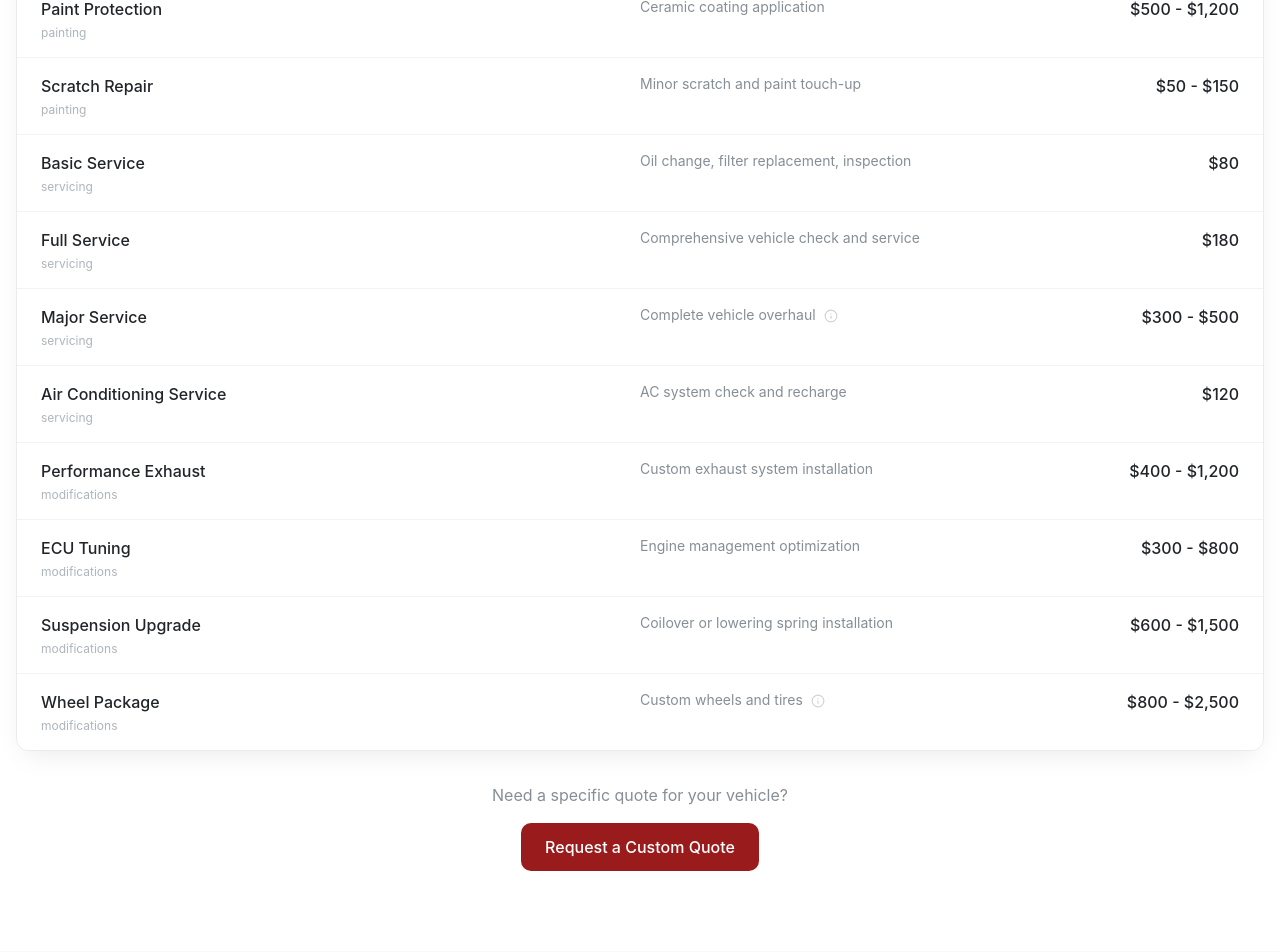
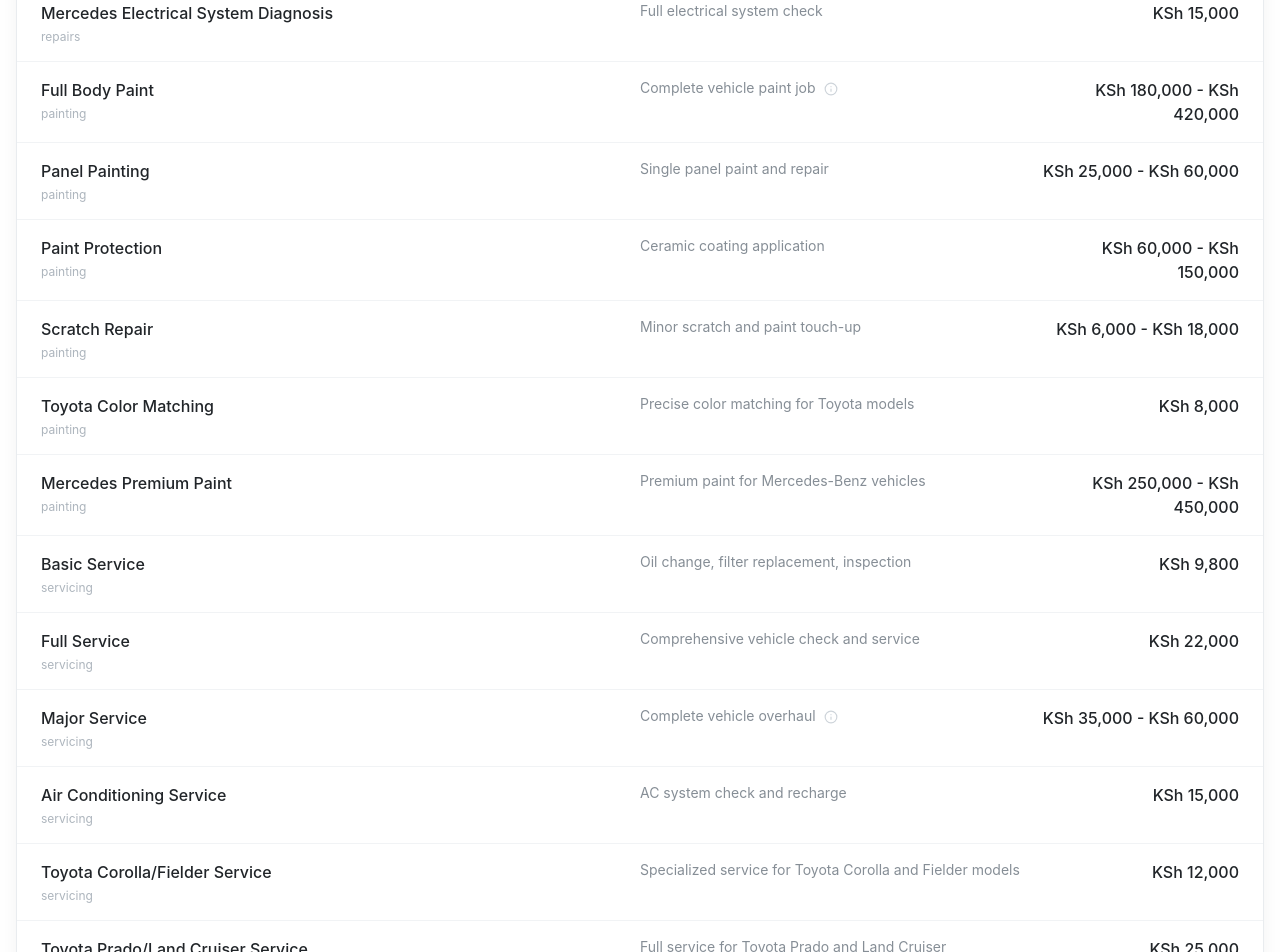
Before and after one commit to MPChege/paulstarr-auto-service-hub-67, a React (Vite) app: page /pricing in a window 1280 px wide. Shown: the part 1848-2800 px from the top of the page. Built offline with nearby package versions, Linux system fonts and the light colour scheme.

Commit message:
Update pricing and car models
Update pricing to KES and add more car models.

```diff
--- a/src/components/BookingForm.tsx
+++ b/src/components/BookingForm.tsx
@@ -52,6 +52,56 @@ const BookingForm: React.FC<BookingFormProps> = ({
     '09:00 AM', '10:00 AM', '11:00 AM', '12:00 PM',
     '01:00 PM', '02:00 PM', '03:00 PM', '04:00 PM'
   ];
+
+  // Common car makes in Kenya
+  const commonCarMakes = [
+    'Toyota', 'Subaru', 'Mercedes-Benz', 'Nissan', 'Mitsubishi',
+    'Honda', 'Mazda', 'Isuzu', 'Volkswagen', 'Land Rover'
+  ];
+
+  // Car models based on make
+  const getCarModels = (make: string) => {
+    switch (make) {
+      case 'Toyota':
+        return [
+          'Corolla', 'Fielder', 'Premio', 'Vitz', 'Prado',
+          'Land Cruiser', 'Hilux', 'Fortuner', 'RAV4', 'Wish',
+          'Noah', 'Voxy', 'Hiace', 'Harrier', 'Probox', 'Succeed'
+        ];
+      case 'Subaru':
+        return [
+          'Forester', 'Outback', 'Impreza', 'Legacy', 'XV',
+          'WRX', 'STI', 'Levorg'
+        ];
+      case 'Mercedes-Benz':
+        return [
+          'C-Class', 'E-Class', 'S-Class', 'GLC', 'GLE',
+          'G-Wagon', 'ML', 'A-Class', 'B-Class'
+        ];
+      case 'Nissan':
+        return [
+          'X-Trail', 'Juke', 'Tiida', 'Note', 'Serena',
+          'Wingroad', 'Navara', 'Patrol', 'March', 'Sunny'
+        ];
+      case 'Mitsubishi':
+        return [
+          'Pajero', 'Outlander', 'L200', 'Lancer', 'RVR',
+          'Galant', 'Mirage', 'ASX'
+        ];
+      case 'Honda':
+        return ['Fit', 'CR-V', 'Civic', 'Accord', 'Freed', 'Vezel', 'Stream'];
+      case 'Mazda':
+        return ['Demio', 'Axela', 'Atenza', 'CX-5', 'CX-3', 'Bongo', 'Verisa'];
+      case 'Isuzu':
+        return ['D-Max', 'MU-X', 'FRR', 'NQR', 'ELF', 'FVZ'];
+      case 'Volkswagen':
+        return ['Golf', 'Tiguan', 'Touareg', 'Polo', 'Passat', 'Amarok', 'Jetta'];
+      case 'Land Rover':
+        return ['Range Rover', 'Discovery', 'Defender', 'Evoque', 'Freelander'];
+      default:
+        return [];
+    }
+  };
 
   const handleNext = () => {
     if (step === 1) {
@@ -214,36 +264,62 @@ const BookingForm: React.FC<BookingFormProps> = ({
           <div className="space-y-6 animate-fade-in">
             <div className="space-y-2">
               <Label htmlFor="carMake">Car Make</Label>
-              <div className="relative">
-                <Car size={18} className="absolute left-3 top-1/2 transform -translate-y-1/2 text-paulstarr-500" />
-                <Input
-                  id="carMake"
-                  placeholder="e.g., Toyota, Honda, Ford"
-                  value={carMake}
-                  onChange={(e) => setCarMake(e.target.value)}
-                  className="pl-10"
-                />
-              </div>
+              <Select value={carMake} onValueChange={setCarMake}>
+                <SelectTrigger id="carMake" className="w-full">
+                  <SelectValue placeholder="Select car make">
+                    <div className="flex items-center">
+                      <Car size={16} className="mr-2 text-paulstarr-accent" />
+                      {carMake || "Select car make"}
+                    </div>
+                  </SelectValue>
+                </SelectTrigger>
+                <SelectContent>
+                  {commonCarMakes.map((make) => (
+                    <SelectItem key={make} value={make}>
+                      <div className="flex items-center">
+                        <Car size={16} className="mr-2 text-paulstarr-accent" />
+                        {make}
+                      </div>
+                    </SelectItem>
+                  ))}
+                </SelectContent>
+              </Select>
             </div>
 
             <div className="space-y-2">
               <Label htmlFor="carModel">Car Model</Label>
-              <Input
-                id="carModel"
-                placeholder="e.g., Camry, Civic, F-150"
+              <Select
                 value={carModel}
-                onChange={(e) => setCarModel(e.target.value)}
-              />
+                onValueChange={setCarModel}
+                disabled={!carMake}
+              >
+                <SelectTrigger id="carModel" className="w-full">
+                  <SelectValue placeholder={carMake ? "Select car model" : "Select car make first"} />
+                </SelectTrigger>
+                <SelectContent>
+                  {carMake && getCarModels(carMake).map((model) => (
+                    <SelectItem key={model} value={model}>
+                      {model}
+                    </SelectItem>
+                  ))}
+                </SelectContent>
+              </Select>
             </div>
 
             <div className="space-y-2">
               <Label htmlFor="carYear">Year</Label>
-              <Input
-                id="carYear"
-                placeholder="e.g., 2020"
-                value={carYear}
-                onChange={(e) => setCarYear(e.target.value)}
-              />
+              <Select value={carYear} onValueChange={setCarYear}>
+                <SelectTrigger id="carYear" className="w-full">
+                  <SelectValue placeholder="Select year" />
+                </SelectTrigger>
+                <SelectContent>
+                  {Array.from({ length: 25 }, (_, i) => new Date().getFullYear() - i).map((year) => (
+                    <SelectItem key={year} value={year.toString()}>
+                      {year}
+                    </SelectItem>
+                  ))}
+                </SelectContent>
+              </Select>
             </div>
 
             <div className="space-y-2">
@@ -298,7 +374,7 @@ const BookingForm: React.FC<BookingFormProps> = ({
                 <Phone size={18} className="absolute left-3 top-1/2 transform -translate-y-1/2 text-paulstarr-500" />
                 <Input
                   id="phone"
-                  placeholder="(123) 456-7890"
+                  placeholder="07XX XXX XXX"
                   value={phone}
                   onChange={(e) => setPhone(e.target.value)}
                   className="pl-10"
--- a/src/components/PricingTable.tsx
+++ b/src/components/PricingTable.tsx
@@ -7,7 +7,7 @@ interface PricingItem {
   service: string;
   category: string;
   description: string;
-  price?: string | null;  // Make price optional
+  price?: string | null;  // Optional price field
   priceRange?: { min: string; max: string };
   notes?: string;
 }
--- a/src/pages/Pricing.tsx
+++ b/src/pages/Pricing.tsx
@@ -12,39 +12,57 @@ const Pricing: React.FC = () => {
       service: 'Oil Change',
       category: 'repairs',
       description: 'Full synthetic oil change with filter',
-      price: '$45',
+      price: 'KSh 5,500',
       notes: 'Price may vary based on oil type and quantity required',
     },
     {
       service: 'Brake Service',
       category: 'repairs',
       description: 'Brake pad replacement (per axle)',
-      priceRange: { min: '$80', max: '$150' },
+      priceRange: { min: 'KSh 9,800', max: 'KSh 18,500' },
       notes: 'Additional costs for rotors if needed',
     },
     {
       service: 'Engine Diagnostics',
       category: 'repairs',
       description: 'Computer diagnostic scan',
-      price: '$75',
+      price: 'KSh 9,200',
     },
     {
       service: 'Battery Replacement',
       category: 'repairs',
       description: 'Including testing and installation',
-      priceRange: { min: '$120', max: '$200' },
+      priceRange: { min: 'KSh 15,000', max: 'KSh 25,000' },
     },
     {
       service: 'Alternator Replacement',
       category: 'repairs',
       description: 'Parts and labor included',
-      priceRange: { min: '$250', max: '$400' },
+      priceRange: { min: 'KSh 30,000', max: 'KSh 50,000' },
     },
     {
       service: 'Starter Replacement',
       category: 'repairs',
       description: 'Parts and labor included',
-      priceRange: { min: '$200', max: '$350' },
+      priceRange: { min: 'KSh 25,000', max: 'KSh 43,000' },
+    },
+    {
+      service: 'Toyota Timing Belt Replacement',
+      category: 'repairs',
+      description: 'For Toyota Corolla and similar models',
+      priceRange: { min: 'KSh 20,000', max: 'KSh 35,000' },
+    },
+    {
+      service: 'Subaru Head Gasket Repair',
+      category: 'repairs',
+      description: 'Complete head gasket replacement',
+      priceRange: { min: 'KSh 75,000', max: 'KSh 120,000' },
+    },
+    {
+      service: 'Mercedes Electrical System Diagnosis',
+      category: 'repairs',
+      description: 'Full electrical system check',
+      price: 'KSh 15,000',
     },
 
     // Painting Services
@@ -52,26 +70,38 @@ const Pricing: React.FC = () => {
       service: 'Full Body Paint',
       category: 'painting',
       description: 'Complete vehicle paint job',
-      priceRange: { min: '$1,500', max: '$3,500' },
+      priceRange: { min: 'KSh 180,000', max: 'KSh 420,000' },
       notes: 'Price varies based on vehicle size and paint type',
     },
     {
       service: 'Panel Painting',
       category: 'painting',
       description: 'Single panel paint and repair',
-      priceRange: { min: '$200', max: '$500' },
+      priceRange: { min: 'KSh 25,000', max: 'KSh 60,000' },
     },
     {
       service: 'Paint Protection',
       category: 'painting',
       description: 'Ceramic coating application',
-      priceRange: { min: '$500', max: '$1,200' },
+      priceRange: { min: 'KSh 60,000', max: 'KSh 150,000' },
     },
     {
       service: 'Scratch Repair',
       category: 'painting',
       description: 'Minor scratch and paint touch-up',
-      priceRange: { min: '$50', max: '$150' },
+      priceRange: { min: 'KSh 6,000', max: 'KSh 18,000' },
+    },
+    {
+      service: 'Toyota Color Matching',
+      category: 'painting',
+      description: 'Precise color matching for Toyota models',
+      price: 'KSh 8,000',
+    },
+    {
+      service: 'Mercedes Premium Paint',
+      category: 'painting',
+      description: 'Premium paint for Mercedes-Benz vehicles',
+      priceRange: { min: 'KSh 250,000', max: 'KSh 450,000' },
     },
 
     // Regular Servicing
@@ -79,26 +109,50 @@ const Pricing: React.FC = () => {
       service: 'Basic Service',
       category: 'servicing',
       description: 'Oil change, filter replacement, inspection',
-      price: '$80',
+      price: 'KSh 9,800',
     },
     {
       service: 'Full Service',
       category: 'servicing',
       description: 'Comprehensive vehicle check and service',
-      price: '$180',
+      price: 'KSh 22,000',
     },
     {
       service: 'Major Service',
       category: 'servicing',
       description: 'Complete vehicle overhaul',
-      priceRange: { min: '$300', max: '$500' },
+      priceRange: { min: 'KSh 35,000', max: 'KSh 60,000' },
       notes: 'Includes all fluids, filters, and detailed inspection',
     },
     {
       service: 'Air Conditioning Service',
       category: 'servicing',
       description: 'AC system check and recharge',
-      price: '$120',
+      price: 'KSh 15,000',
+    },
+    {
+      service: 'Toyota Corolla/Fielder Service',
+      category: 'servicing',
+      description: 'Specialized service for Toyota Corolla and Fielder models',
+      price: 'KSh 12,000',
+    },
+    {
+      service: 'Toyota Prado/Land Cruiser Service',
+      category: 'servicing',
+      description: 'Full service for Toyota Prado and Land Cruiser',
+      price: 'KSh 25,000',
+    },
+    {
+      service: 'Subaru Forester/Outback Service',
+      category: 'servicing',
+      description: 'Specialized service for Subaru models',
+      price: 'KSh 18,000',
+    },
+    {
+      service: 'Mercedes C-Class/E-Class Service',
+      category: 'servicing',
+      description: 'Premium service for Mercedes-Benz vehicles',
+      priceRange: { min: 'KSh 30,000', max: 'KSh 45,000' },
     },
 
     // Modifications
@@ -106,26 +160,38 @@ const Pricing: React.FC = () => {
       service: 'Performance Exhaust',
       category: 'modifications',
       description: 'Custom exhaust system installation',
-      priceRange: { min: '$400', max: '$1,200' },
+      priceRange: { min: 'KSh 50,000', max: 'KSh 150,000' },
     },
     {
       service: 'ECU Tuning',
       category: 'modifications',
       description: 'Engine management optimization',
-      priceRange: { min: '$300', max: '$800' },
+      priceRange: { min: 'KSh 35,000', max: 'KSh 100,000' },
     },
     {
       service: 'Suspension Upgrade',
       category: 'modifications',
       description: 'Coilover or lowering spring installation',
-      priceRange: { min: '$600', max: '$1,500' },
+      priceRange: { min: 'KSh 75,000', max: 'KSh 180,000' },
     },
     {
       service: 'Wheel Package',
       category: 'modifications',
       description: 'Custom wheels and tires',
-      priceRange: { min: '$800', max: '$2,500' },
+      priceRange: { min: 'KSh 100,000', max: 'KSh 300,000' },
       notes: 'Price varies based on wheel and tire selection',
+    },
+    {
+      service: 'Toyota Hilux/Fortuner Off-Road Package',
+      category: 'modifications',
+      description: 'Complete off-road modification package',
+      priceRange: { min: 'KSh 200,000', max: 'KSh 500,000' },
+    },
+    {
+      service: 'Subaru WRX/STI Performance Tune',
+      category: 'modifications',
+      description: 'Performance enhancements for Subaru turbo models',
+      priceRange: { min: 'KSh 120,000', max: 'KSh 250,000' },
     },
   ];
 
@@ -133,7 +199,7 @@ const Pricing: React.FC = () => {
     {
       icon: <CreditCard className="w-6 h-6 text-paulstarr-accent" />,
       title: 'Multiple Payment Options',
-      description: 'We accept all major credit cards, cash, and digital payments for your convenience.',
+      description: 'We accept M-Pesa, bank transfers, credit cards, and cash for your convenience.',
     },
     {
       icon: <CalendarDays className="w-6 h-6 text-paulstarr-accent" />,
@@ -148,7 +214,7 @@ const Pricing: React.FC = () => {
     {
       icon: <Wallet className="w-6 h-6 text-paulstarr-accent" />,
       title: 'Price Match Guarantee',
-      description: "We'll match any comparable service price from authorized competitors.",
+      description: "We'll match any comparable service price from authorized competitors in Nairobi.",
     },
   ];
 
@@ -157,7 +223,7 @@ const Pricing: React.FC = () => {
       {/* Hero Section */}
       <Hero
         title="Transparent Pricing For Quality Service"
-        subtitle="Competitive rates for all our professional auto services"
+        subtitle="Competitive rates for all our professional auto services in Kenya"
         ctaText="Book Now"
         ctaLink="/booking"
         image="https://images.unsplash.com/photo-1597766325363-8a88739265bb?ixlib=rb-4.0.3"
@@ -170,7 +236,7 @@ const Pricing: React.FC = () => {
             <span className="inline-block px-3 py-1 rounded-full bg-paulstarr-50 text-paulstarr-accent text-sm font-medium mb-4 reveal">Our Pricing</span>
             <h2 className="text-3xl md:text-4xl font-bold text-paulstarr-900 mb-4 reveal">Service Price List</h2>
             <p className="max-w-2xl mx-auto text-paulstarr-600 reveal">
-              Explore our comprehensive pricing for all services. All prices include labor unless otherwise noted.
+              Explore our comprehensive pricing for all services. All prices are in Kenyan Shillings and include labor unless otherwise noted.
             </p>
           </div>
 
```
